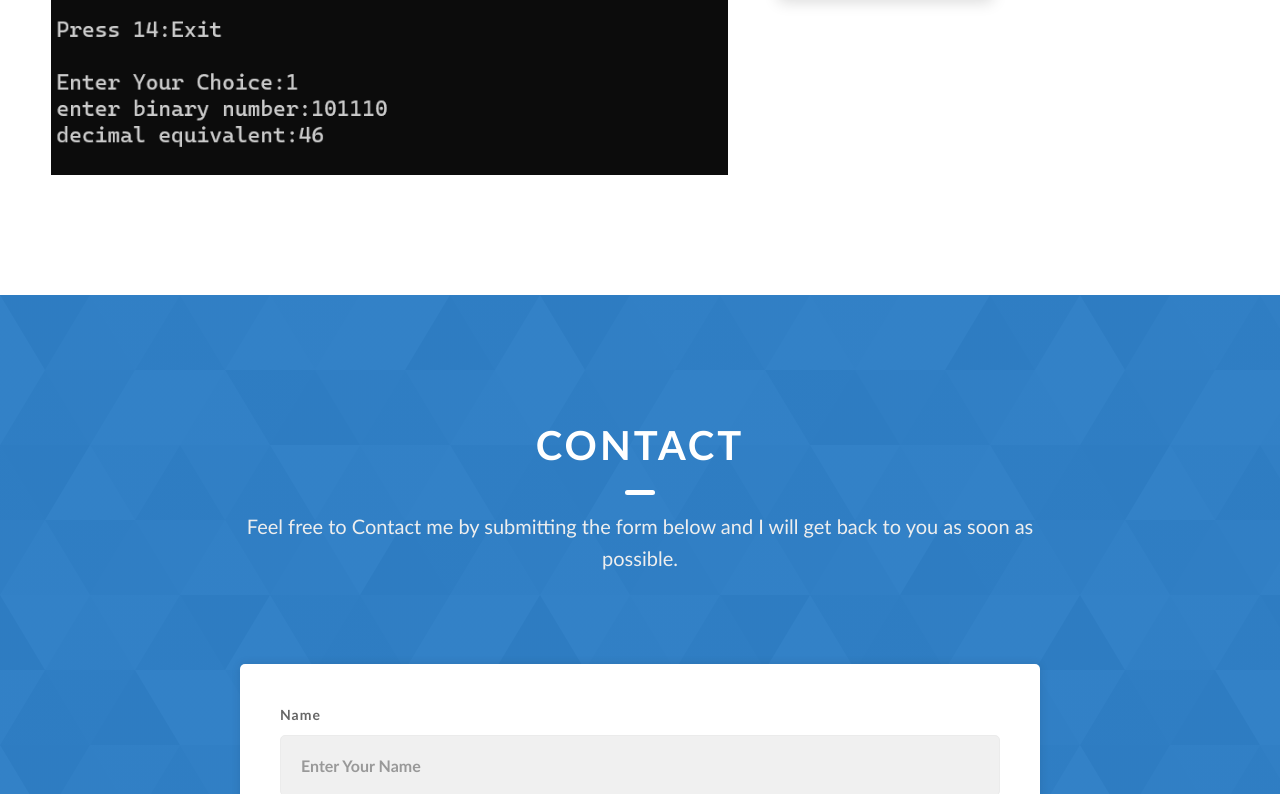
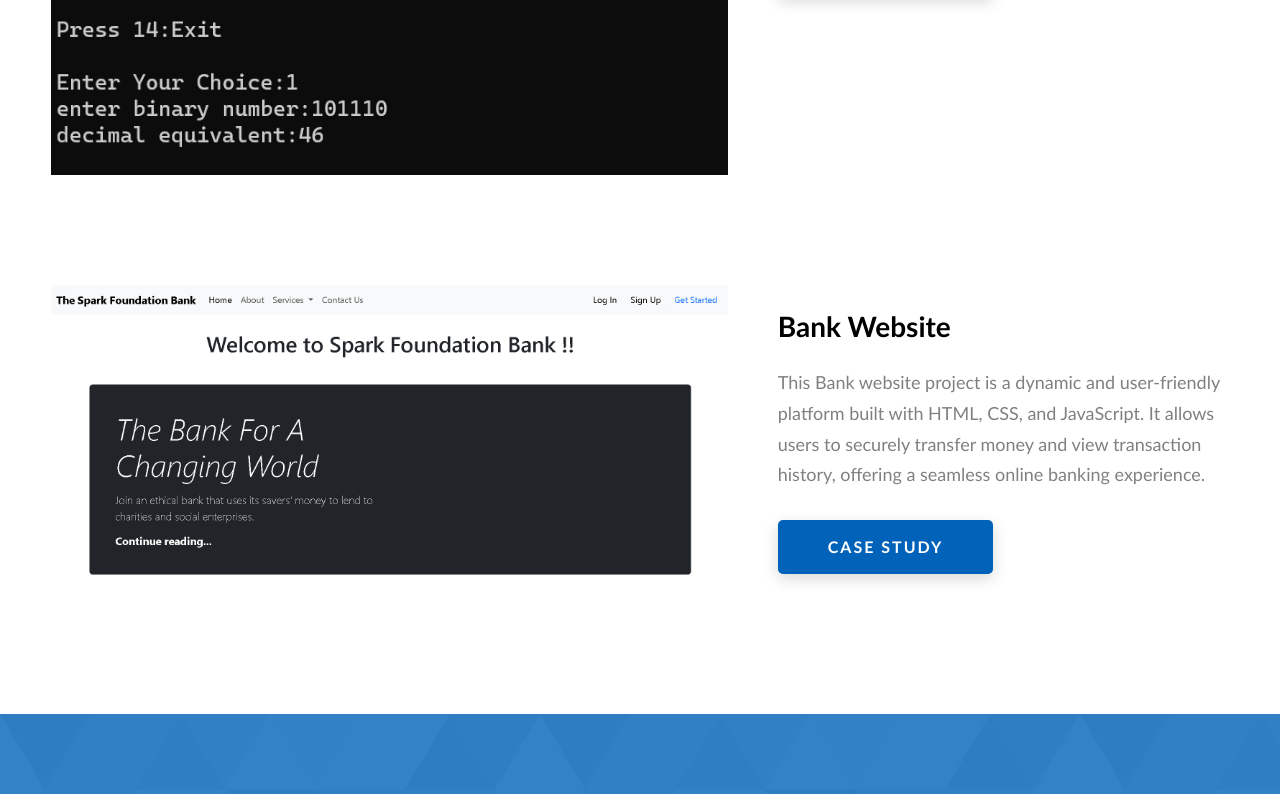
Before and after one commit to divya-gadekar28/My-Portfolio, a website: page index.html in a window 1280 px wide. Shown: the part 3185-3979 px from the top of the page. Drawn offline with Linux system fonts and the light colour scheme.

Commit message:
Update index.html

```diff
--- a/index.html
+++ b/index.html
@@ -254,29 +254,27 @@
               >
             </div>
           </div>
-          <!-- <div class="projects__row">
+         <div class="projects__row">
             <div class="projects__row-img-cont">
               <img
-                src="./assets/jpeg/project-mockup-example.jpeg"
+                src="./assets/png/banking.png"
                 alt="Software Screenshot"
                 class="projects__row-img"
                 loading="lazy"
               />
             </div>
             <div class="projects__row-content">
-              <h3 class="projects__row-content-title">Project 3</h3>
+              <h3 class="projects__row-content-title">Bank Website</h3>
               <p class="projects__row-content-desc">
-                Lorem ipsum dolor sit amet consectetur adipisicing elit. Hic
-                facilis tempora, explicabo quae quod deserunt eius sapiente
-                praesentium.
+                This Bank website project is a dynamic and user-friendly platform built with HTML, CSS, and JavaScript.
+                It allows users to securely transfer money and view transaction history, offering a seamless online banking experience.
               </p>
               <a
                 href="./project-3.html"
                 class="btn btn--med btn--theme dynamicBgClr"
                 target="_blank"
-                >Case Study</a
-              >
-            </div> -->
+                >Case Study</a>
+            </div>
           </div>
         </div>
       </div>
```
